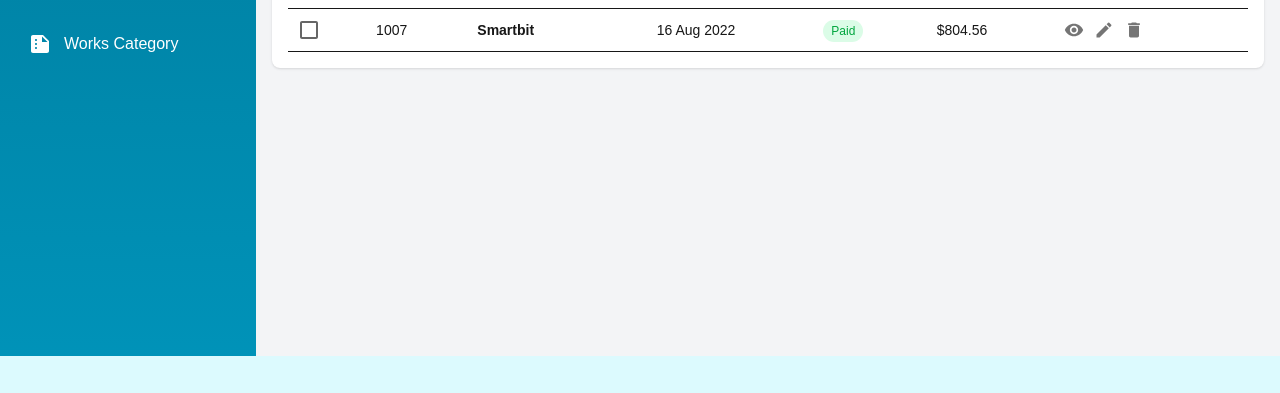
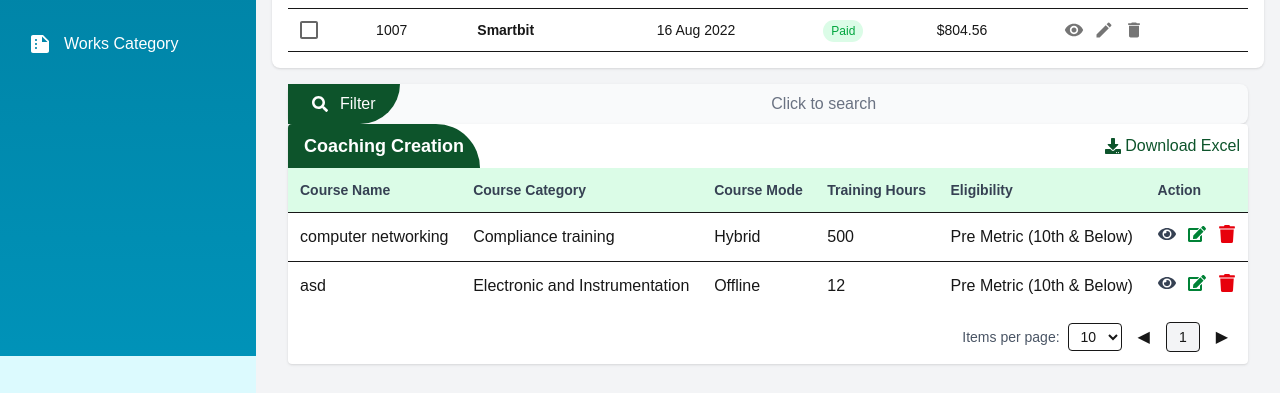
Before and after one commit to ShanuKumarSK/Secure_V3, a Next.js app: page /templates in a window 1280 px wide. Shown: the part 551-944 px from the top of the page. Before the commit the page ends 907 px from the top, so only its background shows below. Built offline with nearby package versions, Linux system fonts and the light colour scheme; no server answers.

Commit message:
2nd July Changes.

```diff
--- a/package.json
+++ b/package.json
@@ -13,13 +13,16 @@
     "@emotion/styled": "^11.14.0",
     "@mui/icons-material": "^7.1.1",
     "@mui/material": "^7.1.1",
+    "file-saver": "^2.0.5",
     "framer-motion": "^12.19.1",
     "next": "15.3.3",
     "react": "^19.0.0",
     "react-dom": "^19.0.0",
     "react-google-recaptcha-v3": "^1.11.0",
+    "react-icons": "^5.5.0",
     "react-simple-maps": "^3.0.0",
-    "recharts": "^2.15.3"
+    "recharts": "^2.15.3",
+    "xlsx": "^0.18.5"
   },
   "devDependencies": {
     "@eslint/eslintrc": "^3",
--- /dev/null
+++ b/src/app/sor-reports/state-sor/page.tsx
@@ -0,0 +1,9 @@
+import React from 'react'
+
+const StateSOR = () => {
+  return (
+    <div>State SoR Page</div>
+  )
+}
+
+export default StateSOR
--- a/src/app/templates/page.tsx
+++ b/src/app/templates/page.tsx
@@ -1,3 +1,4 @@
+import DynamicTable from '@/components/DynamicTable';
 import OrdersTable from '@/components/OrdersTable'
 import React from 'react'
 
@@ -18,6 +19,7 @@ const Templates = () => {
   return (
     <main className="min-h-screen bg-gray-100 p-4">
       <OrdersTable />
+      <DynamicTable />
     </main>
   )
 }
--- /dev/null
+++ b/src/components/DynamicTable.tsx
@@ -0,0 +1,168 @@
+'use client';
+
+import { useState } from 'react';
+import { FaEye, FaEdit, FaTrash, FaDownload, FaSearch } from 'react-icons/fa';
+import {
+    ArrowDropDown as ArrowDropDownIcon,
+    ArrowDropUp as ArrowDropUpIcon,
+} from '@mui/icons-material';
+
+type Course = {
+    id: number;
+    name: string;
+    category: string;
+    mode: string;
+    hours: number;
+    eligibility: string;
+};
+
+const initialCourses: Course[] = [
+    { id: 1, name: 'computer networking', category: 'Compliance training', mode: 'Hybrid', hours: 500, eligibility: 'Pre Metric (10th & Below)' },
+    { id: 2, name: 'asd', category: 'Electronic and Instrumentation', mode: 'Offline', hours: 12, eligibility: 'Pre Metric (10th & Below)' },
+];
+
+const DynamicTable = () => {
+    const [showFilters, setShowFilters] = useState(false);
+    const [courses, setCourses] = useState(initialCourses);
+    const [searchFilters, setSearchFilters] = useState({
+        name: '',
+        category: '',
+        mode: '',
+        eligibility: ''
+    });
+
+    const handleFilter = () => {
+        const filtered = initialCourses.filter(course =>
+            course.name.toLowerCase().includes(searchFilters.name.toLowerCase()) &&
+            course.category.toLowerCase().includes(searchFilters.category.toLowerCase()) &&
+            course.mode.toLowerCase().includes(searchFilters.mode.toLowerCase()) &&
+            course.eligibility.toLowerCase().includes(searchFilters.eligibility.toLowerCase())
+        );
+        setCourses(filtered);
+    };
+
+    const resetFilters = () => {
+        setSearchFilters({ name: '', category: '', mode: '', eligibility: '' });
+        setCourses(initialCourses);
+    };
+
+    return (
+        <div className="p-4 rounded">
+            {/* Search Toggle */}
+            <div className="w-full flex justify-between items-center bg-gray-50 rounded-lg shadow-sm">
+                <button
+                    onClick={() => setShowFilters(!showFilters)}
+                    className="bg-green-900 text-white px-6 py-2 rounded-br-full flex items-center justify-center gap-3"
+                >
+                    <FaSearch />Filter
+                </button>
+                <p className="text-center w-full text-gray-500">Click to search</p>
+            </div>
+
+            {/* Filters Section */}
+            {showFilters && (
+                <div className="bg-gray-100 rounded p-4 shadow">
+                    <div className="grid grid-cols-1 md:grid-cols-3 gap-4">
+                        <input
+                            placeholder="Course Name"
+                            className="border p-2 w-full rounded"
+                            value={searchFilters.name}
+                            onChange={(e) => setSearchFilters({ ...searchFilters, name: e.target.value })}
+                        />
+                        <input
+                            placeholder="Course Category"
+                            className="border p-2 w-full rounded"
+                            value={searchFilters.category}
+                            onChange={(e) => setSearchFilters({ ...searchFilters, category: e.target.value })}
+                        />
+                        <input
+                            placeholder="Course Mode"
+                            className="border p-2 w-full rounded"
+                            value={searchFilters.mode}
+                            onChange={(e) => setSearchFilters({ ...searchFilters, mode: e.target.value })}
+                        />
+                        <select
+                            className="border p-2 w-full rounded"
+                            value={searchFilters.eligibility}
+                            onChange={(e) => setSearchFilters({ ...searchFilters, eligibility: e.target.value })}
+                        >
+                            <option value="">Eligibility</option>
+                            <option value="Pre Metric (10th & Below)">Pre Metric (10th & Below)</option>
+                        </select>
+                    </div>
+                    <div className="flex gap-4 mt-4">
+                        <button
+                            className="w-10 h-10 bg-gray-800 text-white rounded-full flex items-center justify-center"
+                            onClick={handleFilter}
+                        >
+                            🔍
+                        </button>
+                        <button
+                            className="w-10 h-10 bg-red-600 text-white rounded-full flex items-center justify-center"
+                            onClick={resetFilters}
+                        >
+                            🔄
+                        </button>
+                    </div>
+                </div>
+            )}
+
+            {/* Table Section */}
+            <div className="bg-white shadow rounded overflow-x-auto">
+                <div className="flex justify-between items-center">
+                    <div className='bg-green-900 text-white px-4 py-2 rounded-tr-full'>
+                        <h2 className="text-lg font-bold">Coaching Creation</h2>
+
+                    </div>
+                    <div className="flex items-center gap-4 mr-2 ">
+                        <button className="flex items-center gap-1 text-green-900 cursor-pointer">
+                            <FaDownload />
+                            Download Excel
+                        </button>
+                    </div>
+                </div>
+                <table className="w-full">
+                    <thead className="bg-green-100 text-sm text-gray-700">
+                        <tr>
+                            <th className="p-3 text-left">Course Name</th>
+                            <th className="p-3 text-left">Course Category</th>
+                            <th className="p-3 text-left">Course Mode</th>
+                            <th className="p-3 text-left">Training Hours</th>
+                            <th className="p-3 text-left">Eligibility</th>
+                            <th className="p-3 text-left">Action</th>
+                        </tr>
+                    </thead>
+                    <tbody>
+                        {courses.map((course) => (
+                            <tr key={course.id} className="border-t hover:bg-gray-50">
+                                <td className="p-3">{course.name}</td>
+                                <td className="p-3">{course.category}</td>
+                                <td className="p-3">{course.mode}</td>
+                                <td className="p-3">{course.hours}</td>
+                                <td className="p-3">{course.eligibility}</td>
+                                <td className="p-3 flex gap-3 items-center text-lg">
+                                    <FaEye className="text-gray-700 cursor-pointer" />
+                                    <FaEdit className="text-green-700 cursor-pointer" />
+                                    <FaTrash className="text-red-600 cursor-pointer" />
+                                </td>
+                            </tr>
+                        ))}
+                    </tbody>
+                </table>
+                {/* Pagination */}
+                <div className="flex justify-end items-center gap-2 p-3">
+                    <label htmlFor="pagination" className="text-sm text-gray-600">Items per page:</label>
+                    <select id="pagination" className="border rounded px-2 py-1 text-sm">
+                        <option>10</option>
+                        <option>25</option>
+                    </select>
+                    <button className="px-2">◀</button>
+                    <span className="border rounded px-3 py-1 text-sm bg-gray-100">1</span>
+                    <button className="px-2">▶</button>
+                </div>
+            </div>
+        </div>
+    );
+};
+
+export default DynamicTable;
--- a/src/layouts/public/layout.tsx
+++ b/src/layouts/public/layout.tsx
@@ -47,9 +47,7 @@ const SideNavRoutes = [
     icon: <NewspaperIcon />,
     route: '/sor-reports',
     children: [
-      { name: 'Activity', route: '/sor-reports/activity' },
-      { name: 'Traffic', route: '/sor-reports/traffic' },
-      { name: 'Statistic', route: '/sor-reports/statistic' },
+      { name: 'State SoR', route: '/sor-reports/state-sor' },
     ],
   },
   {
--- a/src/layouts/states/layout.tsx
+++ b/src/layouts/states/layout.tsx
@@ -45,9 +45,7 @@ const SideNavRoutes = [
     icon: <NewspaperIcon />,
     route: '/sor-reports',
     children: [
-      { name: 'Activity', route: '/sor-reports/activity' },
-      { name: 'Traffic', route: '/sor-reports/traffic' },
-      { name: 'Statistic', route: '/sor-reports/statistic' },
+      { name: 'State SoR', route: '/sor-reports/state-sor' },
     ],
   },
   {
```
Also changed, not shown: 2 other files (tests, documents, lock files or other folders).
